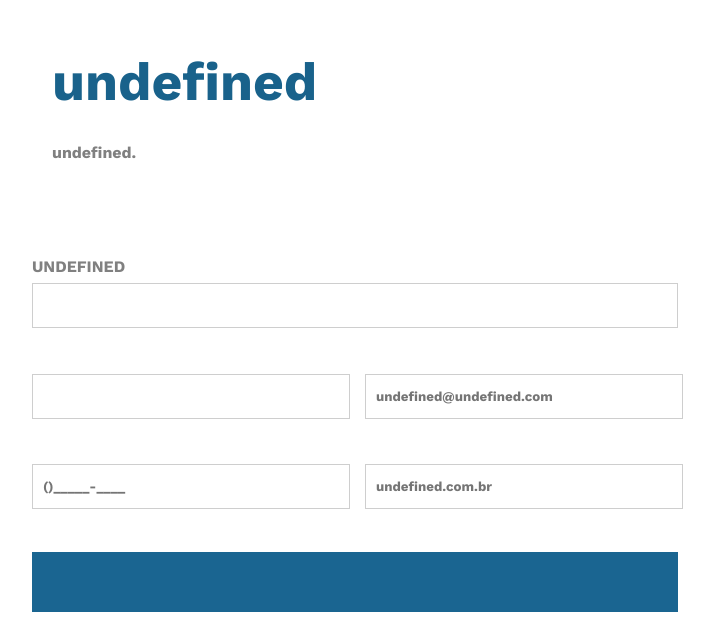
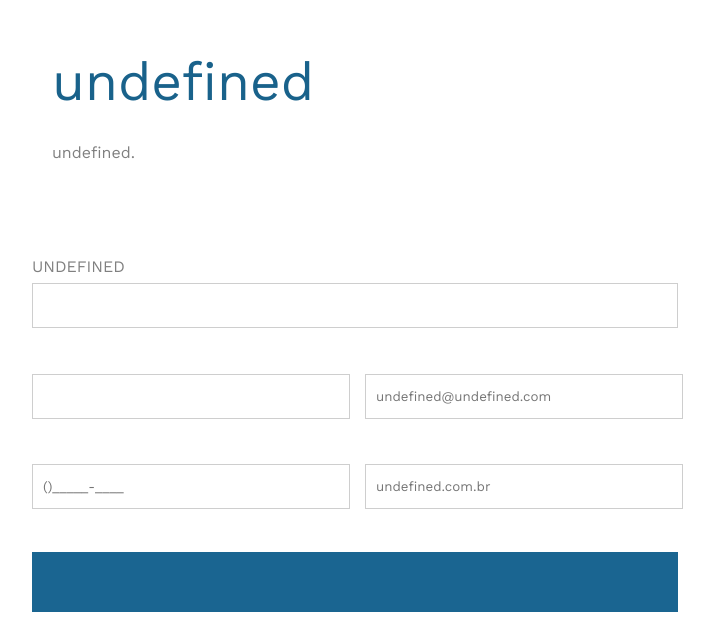
Before and after one commit to romulomelendez/landing-page_React-ts, a React (Vite) app: page / in a window 1280 px wide. Shown: the part 2335-2955 px from the top of the page, without its empty margins (308-1022 px from the left). Built offline with nearby package versions, Linux system fonts and the light colour scheme; no server answers.

Commit message:
adding more font weights

```diff
--- a/index.html
+++ b/index.html
@@ -10,6 +10,12 @@
     <link rel="preconnect" href="https://fonts.googleapis.com">
     <link rel="preconnect" href="https://fonts.gstatic.com" crossorigin>
     <link href="https://fonts.googleapis.com/css2?family=Work+Sans:wght@700&display=swap" rel="stylesheet">
+    <link rel="preconnect" href="https://fonts.googleapis.com">
+    <link rel="preconnect" href="https://fonts.gstatic.com" crossorigin>
+    <link href="https://fonts.googleapis.com/css2?family=Work+Sans:wght@200;300&display=swap" rel="stylesheet">
+    <link rel="preconnect" href="https://fonts.googleapis.com">
+    <link rel="preconnect" href="https://fonts.gstatic.com" crossorigin>
+    <link href="https://fonts.googleapis.com/css2?family=Work+Sans:wght@400;500&display=swap" rel="stylesheet">
 
     <title>My Test App</title>
 
--- a/src/components/Top/styles.ts
+++ b/src/components/Top/styles.ts
@@ -8,12 +8,19 @@
 
 export const Title = styled.h1 `
 
-    width: 320px;
+    max-width: 500px;
+    width: 100%;
     color: #105a7d;
+    font-size: 40pt;
 
 `
 
 export const Subtitle =  styled.h4 `
 
+    max-width: 700px;
+    width: 100%;
     color: #808080;
+    font-size: 12pt;
+    font-weight: 300;
+
 `
--- a/src/global.ts
+++ b/src/global.ts
@@ -3,10 +3,13 @@
 export const GlobalStyle = createGlobalStyle `
 
   * {
+
       margin: 0;
       padding: 0;
       box-sizing: border-box;
       font-family: 'Work Sans', sans-serif;
+      font-weight: 400;
+
     }
 
 `
```
